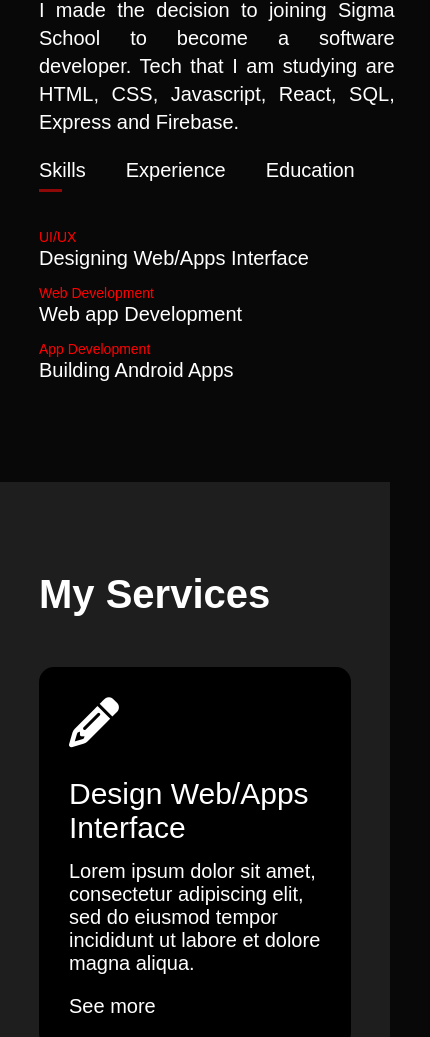
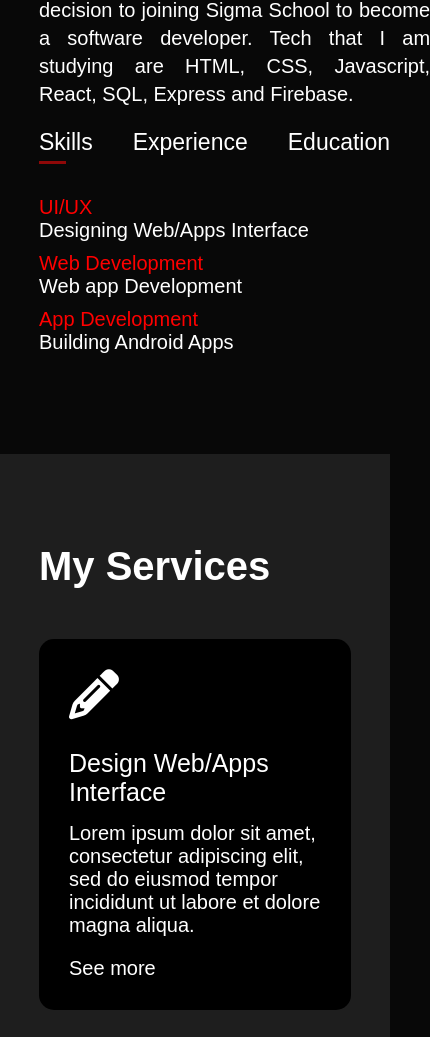
Before and after one commit to ihsky065/portfolio-project, a website: page index.html in a window 390 px wide. Shown: the part 1695-2732 px from the top of the page, 430 px wide, since content can reach past the window. Drawn offline with Linux system fonts and the light colour scheme.

Commit message:
style: re-adjust content text size

```diff
--- a/style.css
+++ b/style.css
@@ -458,12 +458,15 @@
   .about-col-2 {
     font-size: 20px;
   }
-  .tab-links {
-    font-size: 30px;
+  .about-col-2 .tab-titles p{
+    font-size: 23px;
     margin-right: 40px;
   }
-  #services .services-list h2{
+  #about .services-list h2{
     font-size: 30px;
+  }
+  #about .tab-contents span{
+    font-size: 20px;
   }
   #services .services-list p{
     font-size: 20px;
```
